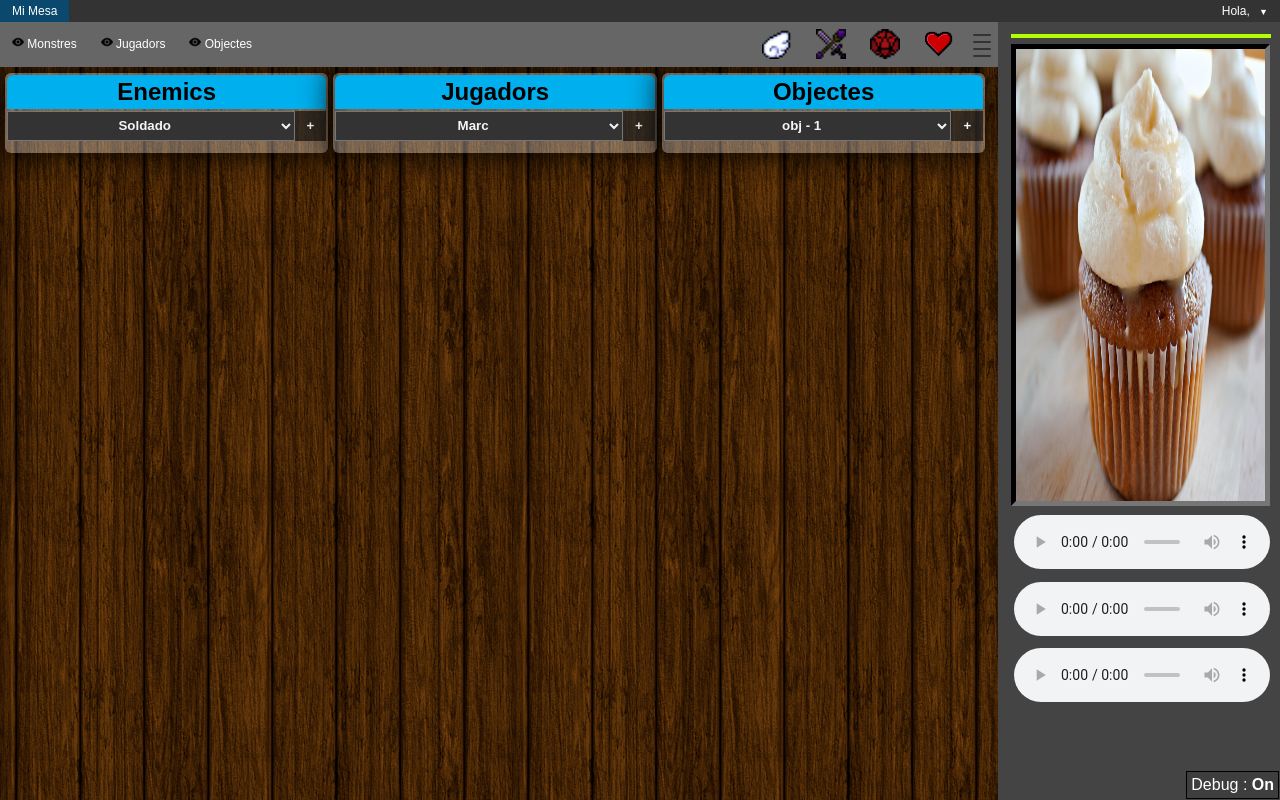
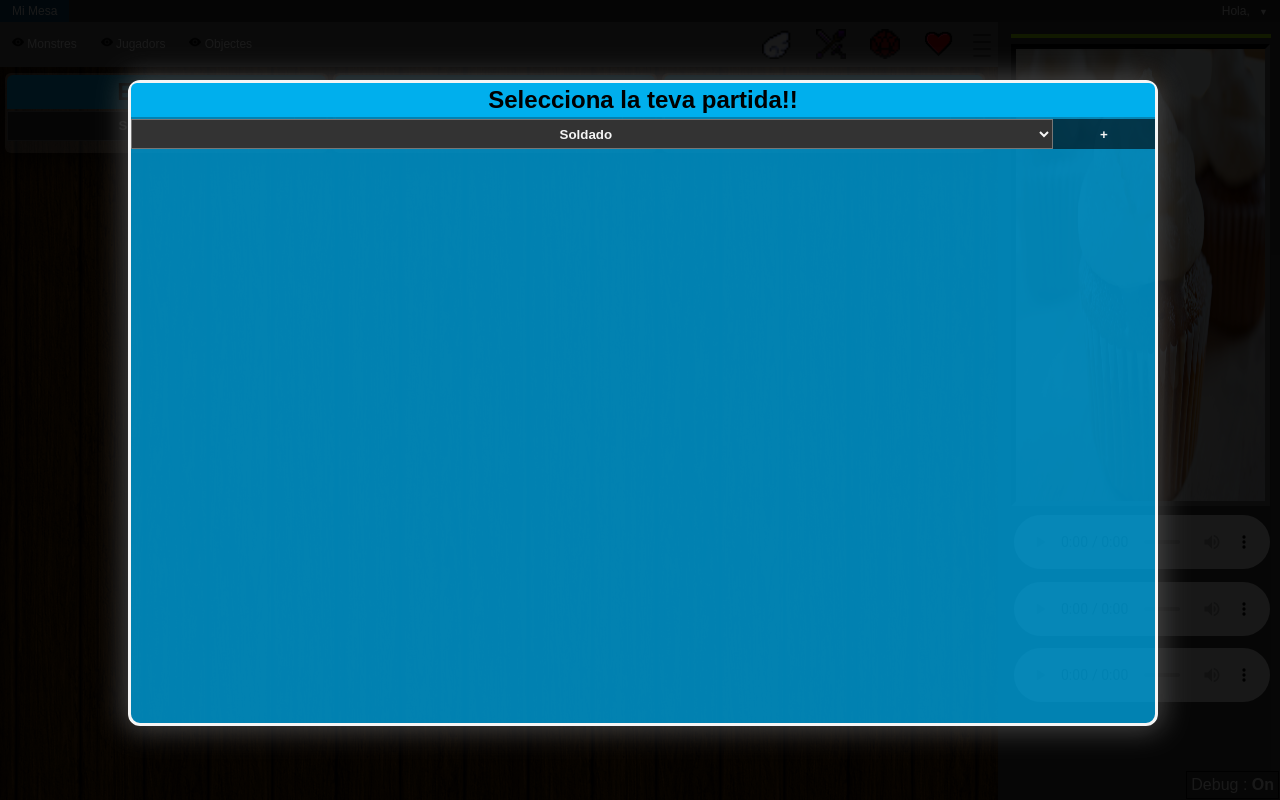
Before and after one commit to AniMasterOnline/AniMaster, a PHP site: page /mesav2.php in a window 1280 px wide. Run offline with PHP 8.4, Linux system fonts and the light colour scheme; the visitor is signed in with stand-in values (Sample User, id 1); some libraries are stand-ins or nearby versions.

Commit message:
Mesa selector v1

```diff
--- a/Public/css/mesaStyle.css
+++ b/Public/css/mesaStyle.css
@@ -1,3 +1,34 @@
+/***********************************************************/
+/*Menu Triar partida !!*/
+#contenidor-partida{
+    z-index: 4;
+    position: fixed;
+    width:100%;
+    height: 100%;
+    margin: 0 auto;
+    background-color:rgba(0,0,0,0.9);
+    -webkit-transition: all 1s ease;
+    -moz-transition: all 1s ease;
+    -o-transition: all 1s ease;
+    transition: all 1s ease;
+}
+#panel-partida{
+    z-index: 4;
+    position: fixed;
+    top: 10%;
+    left: 10%;
+    width:80%;
+    height: 80%;
+    margin: 0 auto;
+    background-color:rgba(0,173,237,0.75);
+    border: 3px solid whitesmoke;
+    border-radius: 12px 12px 12px 12px;
+    margin-bottom: 6px;
+    -webkit-box-shadow: 0px 0px 27px 5px rgba(0,173,237,0.8);
+    -moz-box-shadow: 0px 0px 27px 5px rgba(0,173,237,0.8);
+    box-shadow: 0px 0px 27px 5px rgba(80,80,80,0.8);
+}
+
 /***********************************************************/
 /*Header Menu !!*/
 .header-box {
--- a/mesav2.php
+++ b/mesav2.php
@@ -18,7 +18,20 @@
                     header('Location: login.php');
             }
         ?>
-
+        <div id="contenidor-partida">
+            <div id="panel-partida">
+                <h2 class="fitxa-title">Selecciona la teva partida!!</h2>
+                <div class="llista">
+                    <select name="npc" class="selfit">
+                        <option value="1">Soldado</option>
+                        <option value="2">Lobo</option>
+                        <option value="3">Araña gigante</option>
+                        <option value="4">Chutlu</option>
+                    </select>
+                    <button id="add-monster" class="selfit-button">+</button>
+                </div>
+            </div>
+        </div>
         <!-- Panel content box -->
         <div id="mpanel-box" class="mpanel-box-open">
             <div class="mpanel-nav">
```
